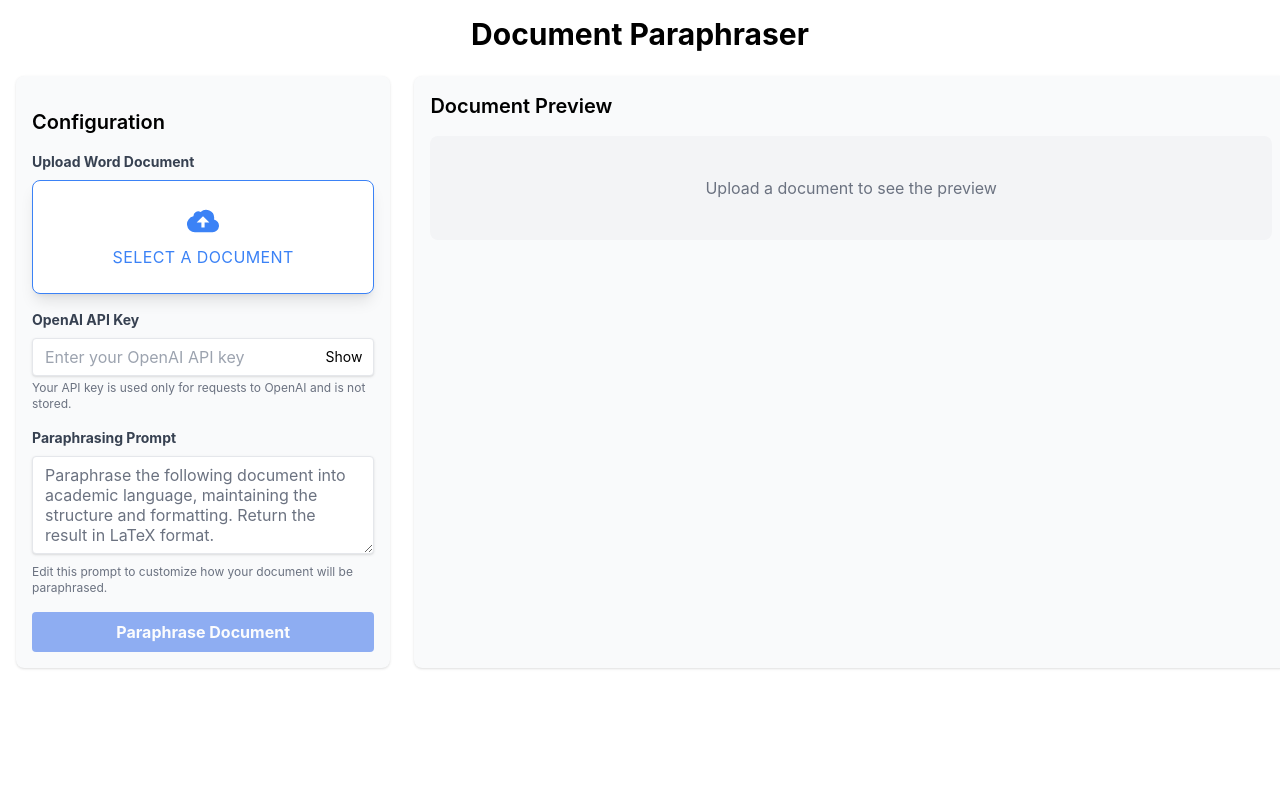
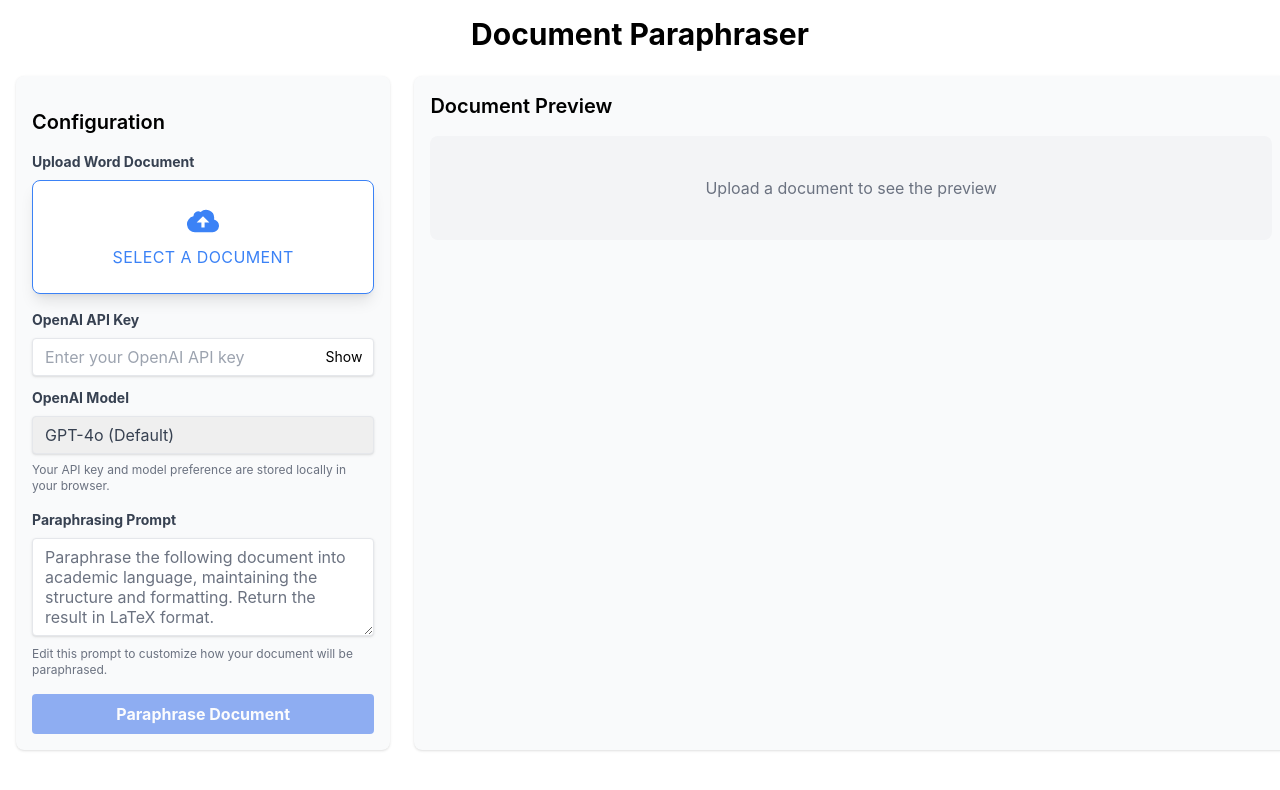
Before and after one commit to suyogdahal/DocParaphraser, a React (Create React App) app: page / in a window 1280 px wide. Shown: the top 790 px of the page. Built offline with nearby package versions, Linux system fonts and the light colour scheme.

Commit message:
update: take custom model names also

```diff
--- a/src/App.tsx
+++ b/src/App.tsx
@@ -1,6 +1,7 @@
 import React, { useState } from "react";
 import DocumentUploader from "./components/DocumentUploader";
 import ApiKeyInput from "./components/ApiKeyInput";
+import OpenAiInput from "./components/OpenAiInput";
 import PromptInput from "./components/PromptInput";
 import DocumentPreview from "./components/DocumentPreview";
 import { DocumentContent } from "./types";
@@ -9,6 +10,7 @@ import "./App.css";
 
 function App() {
   const [apiKey, setApiKey] = useState<string>("");
+  const [model, setModel] = useState<string>("gpt-4o");
   const [prompt, setPrompt] = useState<string>(
     "Paraphrase the following document into academic language, maintaining the structure and formatting. Return the result in LaTeX format."
   );
@@ -42,7 +44,7 @@ function App() {
             Authorization: `Bearer ${apiKey}`,
           },
           body: JSON.stringify({
-            model: "gpt-4",
+            model: model,
             messages: [
               {
                 role: "system",
@@ -94,7 +96,12 @@ function App() {
           <DocumentUploader onUpload={handleDocumentUpload} />
 
           <div className="my-4 mt-4">
-            <ApiKeyInput apiKey={apiKey} setApiKey={setApiKey} />
+            <OpenAiInput
+              apiKey={apiKey}
+              setApiKey={setApiKey}
+              model={model}
+              setModel={setModel}
+            />
           </div>
 
           <div className="my-4 mt-4">
--- a/src/components/DocumentPreview.tsx
+++ b/src/components/DocumentPreview.tsx
@@ -1,8 +1,5 @@
 import React from "react";
 import { DocumentPreviewProps } from "../types";
-
-const latexContentTest =
-  "\\documentclass{article}\\begin{document} \\textbf{Foundations of Computing -- Quiz 6} \\textbf{Question 4 -- Solution:} \\textbf{Step 1: Alphabet Counts} The English alphabet comprises 26 letters in total. \\begin{itemize} \\item Vowels: 5 in total \\item Consonants: The remaining letters, which total to 21. \\end{itemize} \\textbf{Step 2: Compute the Number of Valid Words} \\begin{itemize} \\item First letter (Consonant): We have 21 choices. \\item Third letter (Consonant, different from the first): We have 20 choices (one less than previously). \\item Second letter (Any letter, different from the first and third): We have 24 choices (total 26, excluding the first and third letter). \\end{itemize} Therefore, the total number of valid words is: $21 \\times 20 \\times 24 = 10,080$. \\textbf{Step 3: How Alice and Bob Count the Words} Alice selects in the order: First $\\rightarrow$ Third $\\rightarrow$ Second. The total number of words remains 10,080, since the order of selection does not affect the final count. Bob selects in the order: First $\\rightarrow$ Second $\\rightarrow$ Third. Again, the total count remains 10,080. Therefore, both Alice and Bob enumerate 10,080 words. \\textbf{Final Answer:} Alice and Bob both list 10,080 words. This conclusion is corroborated by the application of the fundamental counting principles. \\end{document}";
 
 const DocumentPreview: React.FC<DocumentPreviewProps> = ({
   originalContent,
--- /dev/null
+++ b/src/components/OpenAiInput.tsx
@@ -0,0 +1,124 @@
+import React, { useState, useEffect } from "react";
+import { OpenAiInputProps } from "../types";
+
+const OpenAiInput: React.FC<OpenAiInputProps> = ({
+  apiKey,
+  setApiKey,
+  model,
+  setModel,
+}) => {
+  const [showApiKey, setShowApiKey] = useState<boolean>(false);
+  const [isCustomModel, setIsCustomModel] = useState<boolean>(false);
+  const [customModelInput, setCustomModelInput] = useState<string>("");
+
+  useEffect(() => {
+    const storedApiKey = localStorage.getItem("apiKey");
+    const storedModel = localStorage.getItem("openAiModel") || "gpt-4o";
+
+    if (storedApiKey) {
+      setApiKey(storedApiKey);
+    }
+
+    if (storedModel) {
+      // Check if the stored model is one of our predefined options
+      const predefinedModels = [
+        "gpt-4o",
+        "gpt-4-turbo",
+        "gpt-3.5-turbo",
+        "gpt-4o-mini",
+      ];
+      if (!predefinedModels.includes(storedModel)) {
+        setIsCustomModel(true);
+        setCustomModelInput(storedModel);
+      }
+      setModel(storedModel);
+    }
+  }, [setApiKey, setModel]);
+
+  const handleApiKeyChange = (e: React.ChangeEvent<HTMLInputElement>) => {
+    const newApiKey = e.target.value;
+    setApiKey(newApiKey);
+    localStorage.setItem("apiKey", newApiKey);
+  };
+
+  const handleModelChange = (e: React.ChangeEvent<HTMLSelectElement>) => {
+    const selectedValue = e.target.value;
+
+    if (selectedValue === "other") {
+      setIsCustomModel(true);
+      // Don't update the actual model yet until user types in custom field
+    } else {
+      setIsCustomModel(false);
+      setModel(selectedValue);
+      localStorage.setItem("openAiModel", selectedValue);
+    }
+  };
+
+  const handleCustomModelChange = (e: React.ChangeEvent<HTMLInputElement>) => {
+    const customModel = e.target.value;
+    setCustomModelInput(customModel);
+    setModel(customModel);
+    localStorage.setItem("openAiModel", customModel);
+  };
+
+  return (
+    <div className="mb-4">
+      <div className="mb-3">
+        <label className="block text-gray-700 text-sm font-bold mb-2">
+          OpenAI API Key
+        </label>
+        <div className="relative">
+          <input
+            type={showApiKey ? "text" : "password"}
+            value={apiKey}
+            onChange={handleApiKeyChange}
+            placeholder="Enter your OpenAI API key"
+            className="shadow appearance-none border rounded w-full py-2 px-3 text-gray-700 leading-tight focus:outline-none focus:shadow-outline"
+          />
+          <button
+            type="button"
+            onClick={() => setShowApiKey(!showApiKey)}
+            className="absolute inset-y-0 right-0 px-3 flex items-center text-sm leading-5"
+          >
+            {showApiKey ? "Hide" : "Show"}
+          </button>
+        </div>
+      </div>
+
+      <div className="mb-2">
+        <label className="block text-gray-700 text-sm font-bold mb-2">
+          OpenAI Model
+        </label>
+        <select
+          value={isCustomModel ? "other" : model}
+          onChange={handleModelChange}
+          className="shadow appearance-none border rounded w-full py-2 px-3 text-gray-700 leading-tight focus:outline-none focus:shadow-outline"
+        >
+          <option value="gpt-4o">GPT-4o (Default)</option>
+          <option value="gpt-4-turbo">GPT-4 Turbo</option>
+          <option value="gpt-3.5-turbo">GPT-3.5 Turbo</option>
+          <option value="gpt-4o-mini">GPT-4o Mini</option>
+          <option value="other">Other (Custom)</option>
+        </select>
+      </div>
+
+      {isCustomModel && (
+        <div className="mb-2 mt-2">
+          <input
+            type="text"
+            value={customModelInput}
+            onChange={handleCustomModelChange}
+            placeholder="Enter custom model name (e.g., gpt-4-vision)"
+            className="shadow appearance-none border rounded w-full py-2 px-3 text-gray-700 leading-tight focus:outline-none focus:shadow-outline"
+          />
+        </div>
+      )}
+
+      <p className="text-xs text-gray-500 mt-1">
+        Your API key and model preference are stored locally in your browser.
+      </p>
+    </div>
+  );
+};
+
+export default OpenAiInput;
```
Also changed, not shown: package.json (+22 -23 lines), src/types.ts (+7 -0 lines), src/api/openai.ts (added), 1 other file (tests, documents, lock files or other folders).
